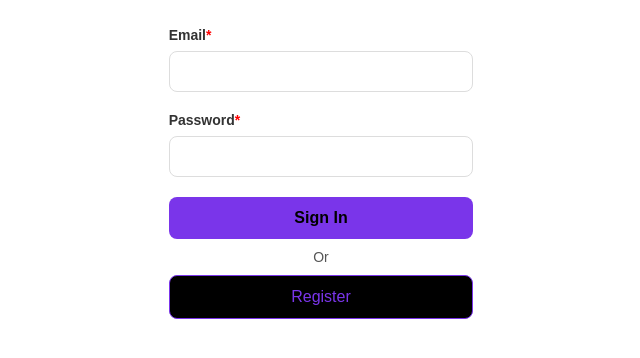
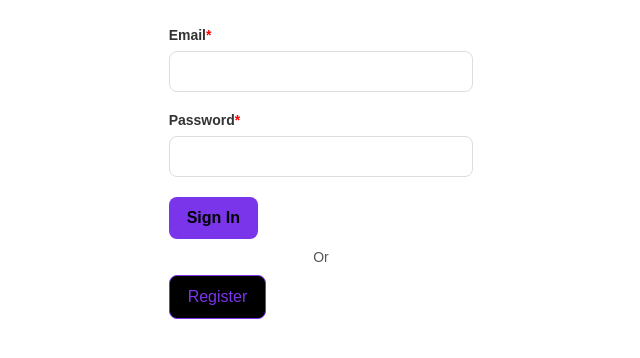
Before and after one commit to Theo-Asamp/TaskManagementSystem2, a PHP site: page /login.php in a window 1280 px wide. Shown: the part 285-643 px from the top of the page, without its empty margins (319-959 px from the left). Run offline with PHP 8.4, Linux system fonts and the light colour scheme; data comes from the database, SQL or seed files in the repository.

Commit message:
change finale

```diff
--- a/css/global.css
+++ b/css/global.css
@@ -199,14 +199,6 @@ body {
     box-sizing: border-box;
 }
 
-.btn {
-    padding: 12px;
-    border: none;
-    border-radius: 8px;
-    font-size: 16px;
-    cursor: pointer;
-    width: 100%;
-}
 
 .btn--login {
     background-color: #7a35ea;
```
